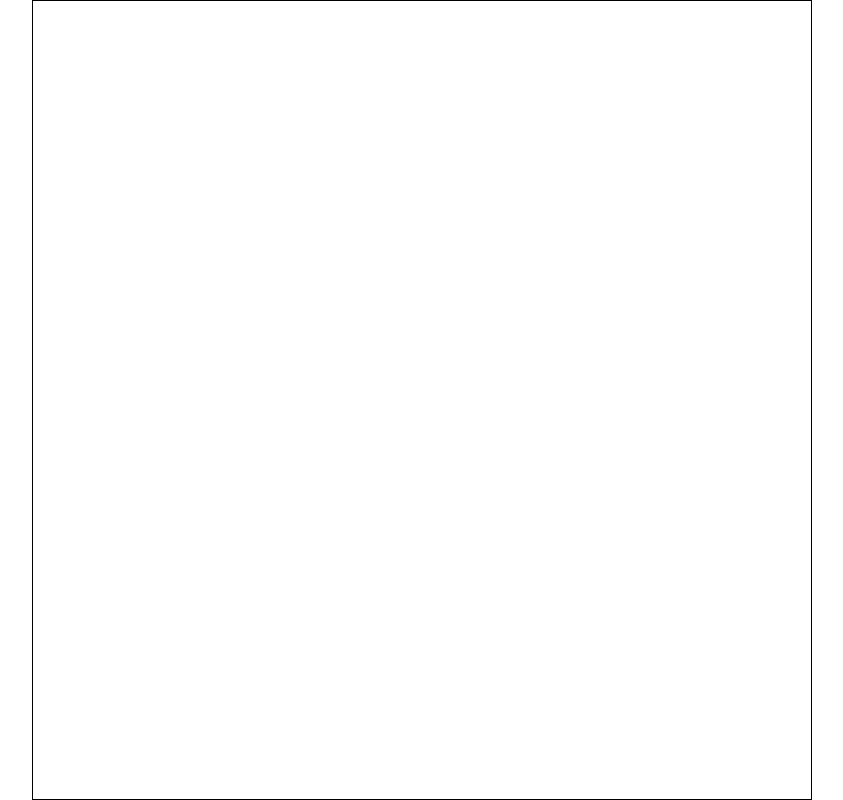
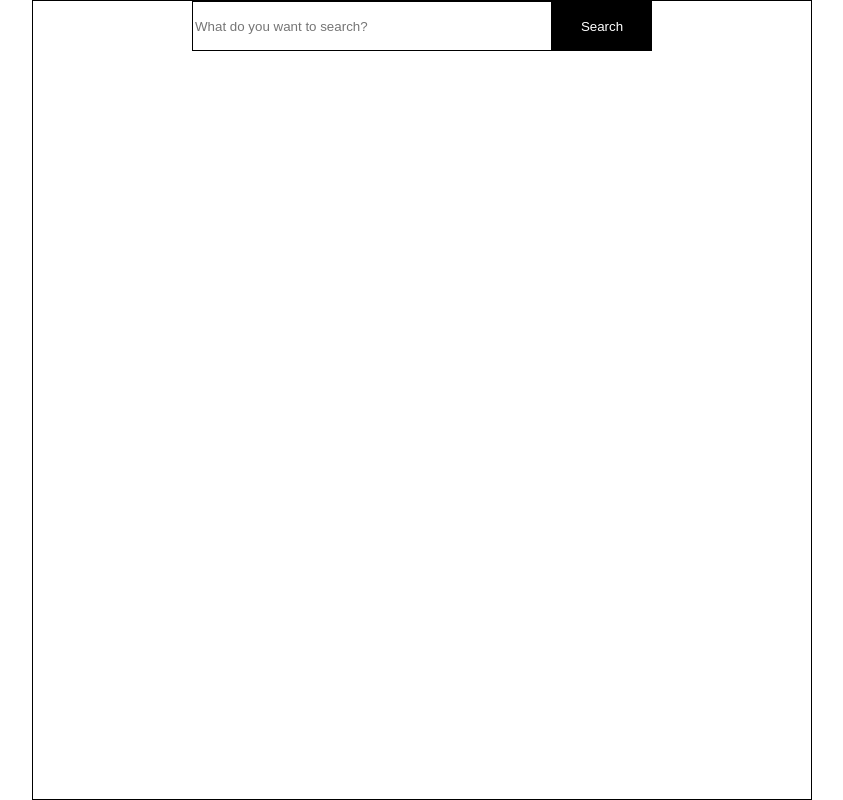
Before and after one commit to mrrezaahmadi/_temp, a React (Create React App) app: page / in a window 1280 px wide. Shown: the whole page, without its empty margins (218-1061 px from the left). Built offline with nearby package versions, Linux system fonts and the light colour scheme.

Commit message:
add and style  SearchForm component

```diff
--- /dev/null
+++ b/src/components/search-form/search-form.component.jsx
@@ -0,0 +1,23 @@
+import React from "react";
+
+// Styles
+import './search-form.styles.scss'
+
+const SearchForm = () => {
+
+    const handleSubmit = e => {
+        e.preventDefault()
+    }
+
+	return (
+		<form onSubmit={handleSubmit}>
+			<input
+				className="search-input"
+				placeholder="What do you want to search?"
+			/>
+            <button className="search-btn">Search</button>
+		</form>
+	);
+};
+
+export default SearchForm;
--- /dev/null
+++ b/src/components/search-form/search-form.styles.scss
@@ -0,0 +1,21 @@
+.search-input {
+	width: 360px;
+	height: 50px;
+	border: none;
+	border: 1px black solid;
+	background-color: white;
+	color: black;
+	&:focus {
+		outline: none;
+	}
+}
+
+
+.search-btn {
+	height: 50px;
+	border: none;
+	background-color: black;
+	color: white;
+	border: 1px solid black;
+	width: 100px;
+}
--- a/src/pages/home-page/home-page.component.jsx
+++ b/src/pages/home-page/home-page.component.jsx
@@ -1,14 +1,16 @@
-import React from 'react'
+import React from "react";
 
 // Styles
-import './home-page.styles.scss'
+import "./home-page.styles.scss";
+
+// Components
+import SearchForm from "../../components/search-form/search-form.component";
 
 const HomePage = () => {
 	return (
 		<div className="home-page">
 			{/* Search Section */}
-            <div className="search-form"></div>
-            {/* Search results section */}
+			<SearchForm />
 			<div className="search-results">
 				{/* Here goes the search result items */}
 				<div className="search-result"></div>
@@ -20,7 +22,7 @@ const HomePage = () => {
 				<div className="next-page-btn"></div>
 			</div>
 		</div>
-    )
-}
+	);
+};
 
-export default HomePage
+export default HomePage;
--- a/src/pages/home-page/home-page.styles.scss
+++ b/src/pages/home-page/home-page.styles.scss
@@ -2,4 +2,6 @@
     width: 780px;
     height: 100vh;
     border: 1px solid black;
+    display: flex;
+    justify-content: center;
 }
```
Lines whose indentation alone changed are shown as unchanged.
